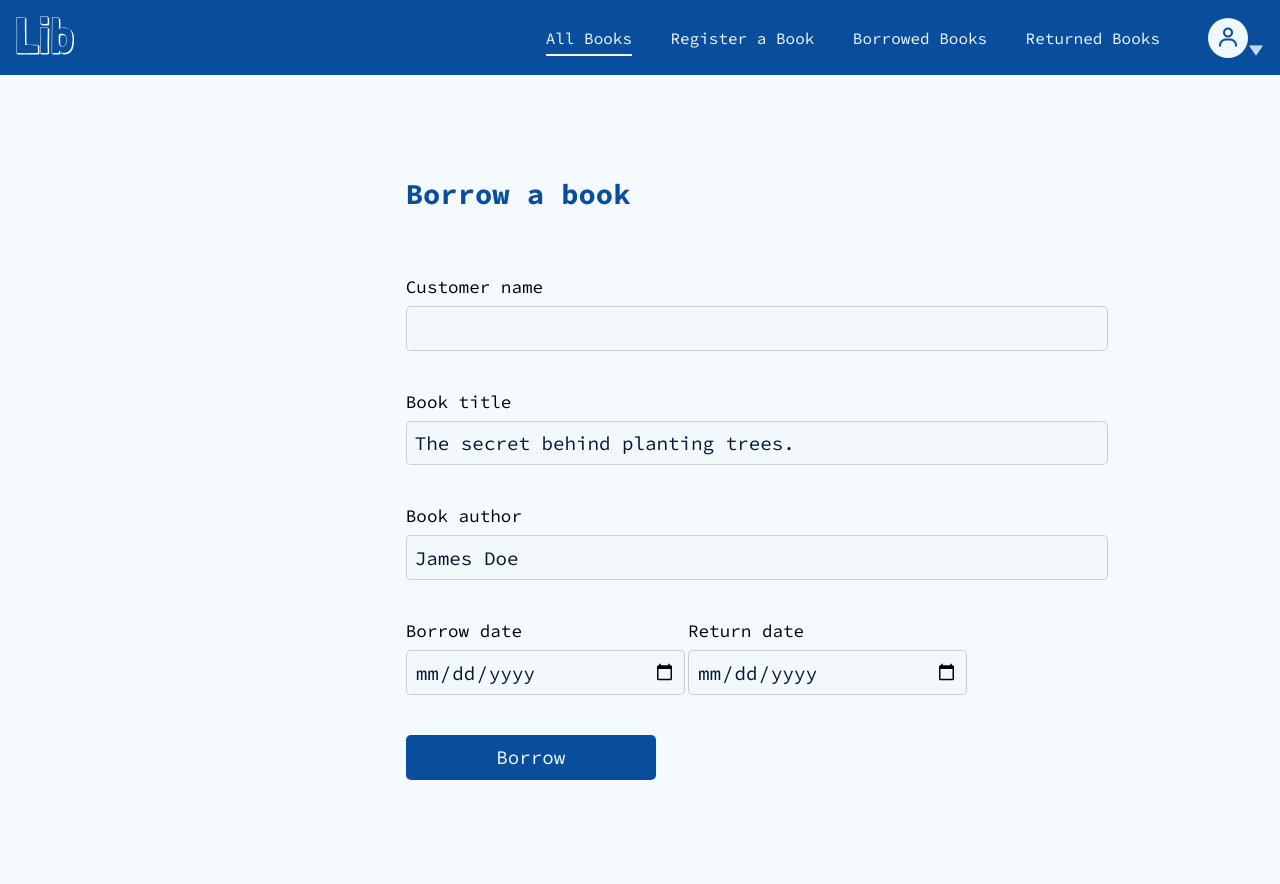
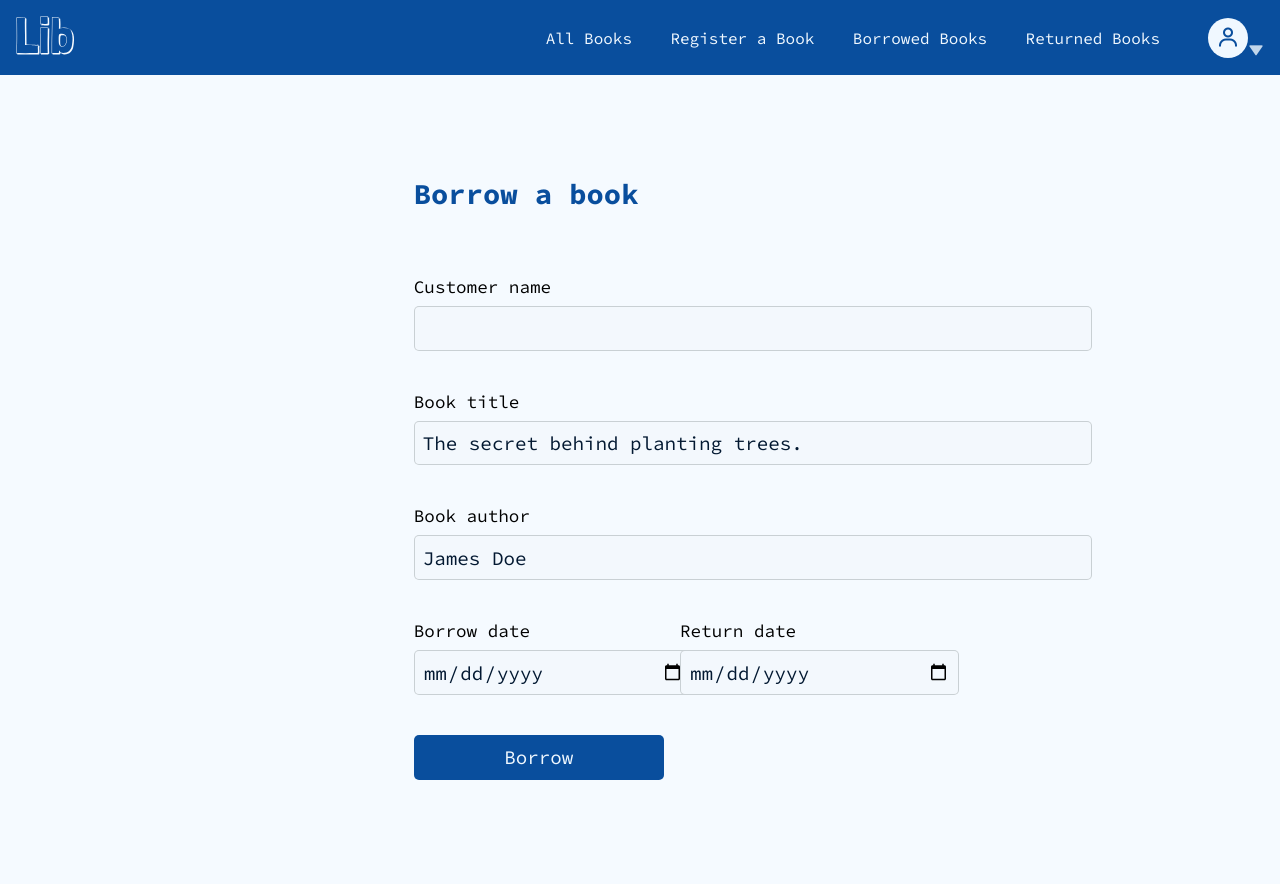
Before and after one commit to r-e-d-ant/Library-books-management, a Flask app: page /borrow/1 in a window 1280 px wide. Run offline with Flask 2, Linux system fonts and the light colour scheme; a user stored in the database is signed in; data comes from the database, SQL or seed files in the repository; both versions use the stored data as it was after the commit.

Commit message:
Complete work

```diff
--- a/book_manage/static/main.css
+++ b/book_manage/static/main.css
@@ -118,24 +118,6 @@ body {
     transition: 300ms transform;
 }
 
-.active {
-    position: relative;
-    padding-bottom: .5rem;
-}
-.active::before {
-    content: "";
-    height: .1rem;
-    width: 100%;
-    background-color: var(--white-clr-alt);
-    position: absolute;
-    bottom: 0;
-    transform: scaleX(1);
-    transition: 300ms transform;
-}
-.active:hover::before {
-    transform: scaleX(.1);
-    transition: 300ms transform;
-}
 .user-icon-container {
     cursor: pointer;
     margin-left: 3rem;
@@ -349,6 +331,9 @@ main {
     font-size: 1.4rem;
     margin-top: 1.5rem;
 }
+.book-title:hover {
+    text-decoration: underline;
+}
 .book_subinfo-container {
     margin-top: 1rem;
 }
@@ -541,8 +526,8 @@ main {
 .dates {
     display: flex;
 }
-.borrow-date {
-    margin-right: 6rem;
+.boro_date {
+    margin-right: 5rem;
 }
 
 /* Borrowed Books page */
--- a/book_manage/templates/borrow.html
+++ b/book_manage/templates/borrow.html
@@ -53,17 +53,17 @@
 
             <div class="dates">
                 <!------------------------------------------>
-                <div class='form-group borrow-date'>
+                <div class='form-group boro_date'>
                     {{ form.borrow_date.label(class='form-control-label')}}
                     {% if form.borrow_date.errors %}
-                        {{ form.borrow_date(class='form-control is-invalid')}}
+                        {{ form.borrow_date(class='form-control date borrow-date is-invalid')}}
                         <div class='invalid-feedback'>
                             {% for error in form.borrow_date.errors %}
                                 <span> {{ error }} </span>
                             {% endfor %}
                         </div>
                     {% else %}
-                        {{ form.borrow_date(class='form-control')}}
+                        {{ form.borrow_date(class='form-control date borrow-date')}}
                     {% endif %}
                 </div>
 
@@ -71,14 +71,14 @@
                 <div class='form-group'>
                     {{ form.return_date.label(class='form-control-label')}}
                     {% if form.return_date.errors %}
-                        {{ form.return_date(class='form-control is-invalid')}}
+                        {{ form.return_date(class='form-control date is-invalid')}}
                         <div class='invalid-feedback'>
                             {% for error in form.return_date.errors %}
                                 <span> {{ error }} </span>
                             {% endfor %}
                         </div>
                     {% else %}
-                        {{ form.return_date(class='form-control')}}
+                        {{ form.return_date(class='form-control date')}}
                     {% endif %}
                 </div>
             </div>
--- a/book_manage/templates/layout.html
+++ b/book_manage/templates/layout.html
@@ -25,7 +25,7 @@
             <ul class="nav-items">
                 {% if current_user.is_authenticated %}
                     <li class="nav-item">
-                        <a class="active nav-link" aria-current="page" href="{{ url_for('home') }}">All Books</a>
+                        <a class="nav-link" href="{{ url_for('home') }}">All Books</a>
                     </li>
                     <!---->
                     <li class="nav-item">
```
Also changed, not shown: book_manage/bookslibray.db.
